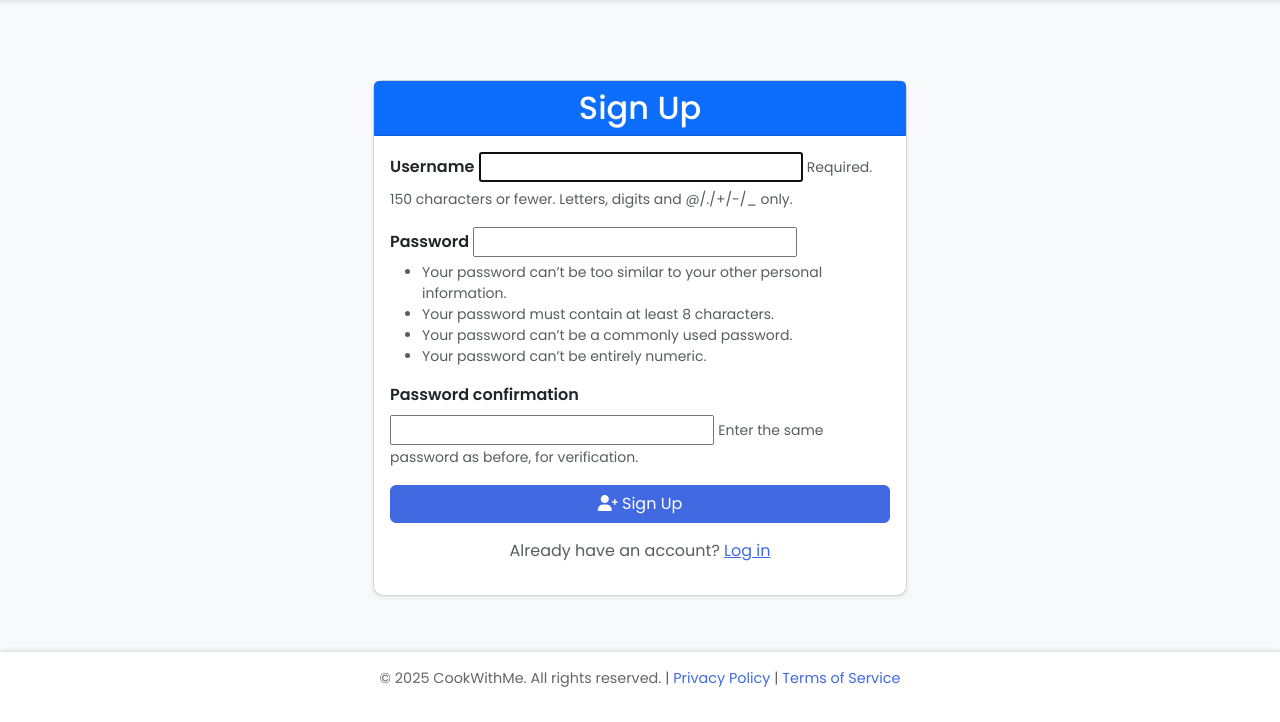
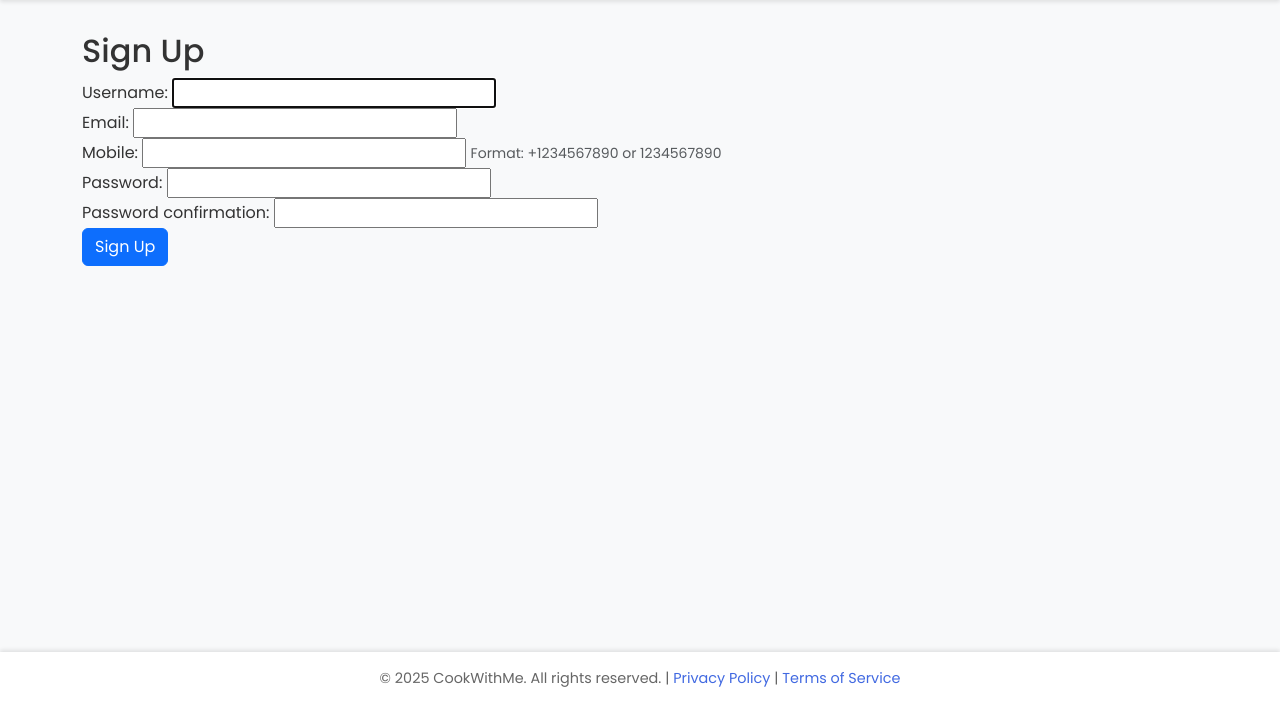
Before and after one commit to anishakhalam1998/CookWithMe, a Django app: page /signup/ in a window 1280 px wide. Shown: the part 78-800 px from the top of the page. Run offline with Django 3.2, Linux system fonts and the light colour scheme.

Commit message:
validation change

```diff
--- a/cookwithme/settings.py
+++ b/cookwithme/settings.py
@@ -25,7 +25,7 @@ SECRET_KEY = '!g9rk!^%-vmc+35yp&vuw%007^q_kkso%+qdjxndyiz6uqh4#6'
 # SECURITY WARNING: don't run with debug turned on in production!
 DEBUG = True
 
-ALLOWED_HOSTS = ['cookwithmedevop-env.eba-dp4izsup.eu-west-1.elasticbeanstalk.com']
+ALLOWED_HOSTS = ['*']
 
 
 # Application definition
@@ -123,3 +123,4 @@ LOGIN_REDIRECT_URL = 'recipe_list'  # Redirect to the recipe list after login
 LOGOUT_REDIRECT_URL = 'home'  # Redirect to the home page after logout
 MEDIA_URL = '/media/'  # URL prefix for media files
 MEDIA_ROOT = os.path.join(BASE_DIR, 'media')  # Directory where media files are stored
+DEFAULT_AUTO_FIELD = 'django.db.models.BigAutoField'
--- a/recipes/forms.py
+++ b/recipes/forms.py
@@ -1,6 +1,35 @@
-"""form.py"""
 from django import forms
+from django.contrib.auth.forms import UserCreationForm
+from django.contrib.auth.models import User
+from django.core.validators import RegexValidator
 from .models import Recipe
+
+class CustomUserCreationForm(UserCreationForm):
+    """Extends UserCreationForm with email and mobile"""
+    email = forms.EmailField(required=True, help_text='Required. Enter a valid email address.')
+    mobile = forms.CharField(
+        max_length=15,
+        validators=[RegexValidator(r'^\+?1?\d{9,15}$', "Enter a valid mobile number.")],
+        required=True
+    )
+
+    class Meta:
+        model = User
+        fields = ('username', 'email', 'mobile', 'password1', 'password2')
+
+    def clean_email(self):
+        email = self.cleaned_data.get('email')
+        if User.objects.filter(email=email).exists():
+            raise forms.ValidationError("This email address is already in use.")
+        return email
+
+    def save(self, commit=True):
+        user = super().save(commit=False)
+        user.email = self.cleaned_data['email']
+        if commit:
+            user.save()
+            # Mobile will be saved via the UserProfile signal
+        return user
 
 class RecipeForm(forms.ModelForm):
     """Reciepe form is created"""
--- a/recipes/views.py
+++ b/recipes/views.py
@@ -4,7 +4,7 @@ from django.contrib.auth.decorators import login_required
 from django.contrib.auth import login
 from django.contrib.auth.forms import UserCreationForm
 from .models import Recipe
-from .forms import RecipeForm
+from .forms import RecipeForm,CustomUserCreationForm
 @login_required
 def recipe_list(request):
     """not used"""
@@ -62,13 +62,16 @@ def home(request):
     return render(request, 'home.html')
 
 def signup(request):
-    """not used"""
+    """Updated signup view with email and mobile"""
     if request.method == 'POST':
-        form = UserCreationForm(request.POST)
+        form = CustomUserCreationForm(request.POST)
         if form.is_valid():
             user = form.save()
+            # Set mobile in the profile
+            user.userprofile.mobile = form.cleaned_data['mobile']
+            user.userprofile.save()
             login(request, user)
             return redirect('recipe_list')
     else:
-        form = UserCreationForm()
+        form = CustomUserCreationForm()
     return render(request, 'registration/signup.html', {'form': form})
--- a/templates/registration/signup.html
+++ b/templates/registration/signup.html
@@ -1,78 +1,51 @@
 {% extends 'base.html' %}
 
 {% block content %}
-<div class="container my-5">
-    <div class="row justify-content-center">
-        <div class="col-md-6">
-            <div class="card shadow-sm">
-                <div class="card-header bg-primary text-white">
-                    <h2 class="card-title mb-0 text-center">Sign Up</h2>
-                </div>
-                <div class="card-body">
-                    <form method="post">
-                        {% csrf_token %}
-                        {% for field in form %}
-                            <div class="mb-3">
-                                <label for="{{ field.id_for_label }}" class="form-label fw-bold">
-                                    {{ field.label }}
-                                </label>
-                                {{ field }}
-                                {% if field.help_text %}
-                                    <small class="form-text text-muted">{{ field.help_text }}</small>
-                                {% endif %}
-                                {% for error in field.errors %}
-                                    <div class="text-danger">{{ error }}</div>
-                                {% endfor %}
-                            </div>
-                        {% endfor %}
-                        <div class="d-grid gap-2">
-                            <button type="submit" class="btn btn-primary">
-                                <i class="fas fa-user-plus"></i> Sign Up
-                            </button>
-                        </div>
-                    </form>
-                    <div class="mt-3 text-center">
-                        <p class="text-muted">Already have an account? <a href="{% url 'login' %}" class="text-primary">Log in</a></p>
-                    </div>
-                </div>
-            </div>
-        </div>
+<h2>Sign Up</h2>
+<form method="post">
+    {% csrf_token %}
+
+    <div class="form-group">
+        {{ form.username.label_tag }}
+        {{ form.username }}
+        {% if form.username.errors %}
+            <div class="error">{{ form.username.errors }}</div>
+        {% endif %}
     </div>
-</div>
 
-<style>
-    .card {
-        border-radius: 10px;
-    }
-    .card-header {
-        border-radius: 10px 10px 0 0;
+    <div class="form-group">
+        {{ form.email.label_tag }}
+        {{ form.email }}
+        {% if form.email.errors %}
+            <div class="error">{{ form.email.errors }}</div>
+        {% endif %}
+    </div>
 
+    <div class="form-group">
+        {{ form.mobile.label_tag }}
+        {{ form.mobile }}
+        <small class="form-text text-muted">Format: +1234567890 or 1234567890</small>
+        {% if form.mobile.errors %}
+            <div class="error">{{ form.mobile.errors }}</div>
+        {% endif %}
+    </div>
 
-    }
-    .form-control {
-        border-radius: 5px;
-        border: 1px solid #ddd;
-        transition: border-color 0.3s ease, box-shadow 0.3s ease;
-    }
-    .form-control:focus {
-        border-color: #4169e1;
-        box-shadow: 0 0 5px rgba(255, 111, 97, 0.5);
-    }
-    .btn-primary {
-        background-color: #4169e1;
-        border-color: #4169e1;
-        transition: background-color 0.3s ease, border-color 0.3s ease;
-    }
-    .btn-primary:hover {
-        background-color: #fff;
-        border-color: #4169e1;
-    }
-    .text-primary {
-        color: #4169e1 !important;
-        transition: color 0.3s ease;
-    }
-    .text-primary:hover {
-        color: #4169e1 !important;
-    }
-</style>
+    <div class="form-group">
+        {{ form.password1.label_tag }}
+        {{ form.password1 }}
+        {% if form.password1.errors %}
+            <div class="error">{{ form.password1.errors }}</div>
+        {% endif %}
+    </div>
+
+    <div class="form-group">
+        {{ form.password2.label_tag }}
+        {{ form.password2 }}
+        {% if form.password2.errors %}
+            <div class="error">{{ form.password2.errors }}</div>
+        {% endif %}
+    </div>
+
+    <button type="submit" class="btn btn-primary">Sign Up</button>
+</form>
 {% endblock %}
```
Also changed, not shown: recipes/models.py (+27 -2 lines), db.sqlite3, recipes/migrations/0002_userprofile.py (added), recipes/migrations/0003_alter_recipe_id_alter_userprofile_id.py (added).
